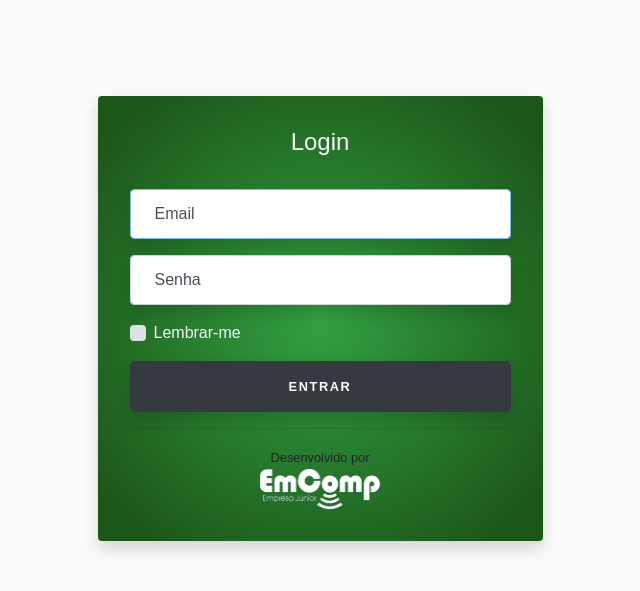
After one commit to thiagomotax/cardapio_if, a PHP site: page /View/viewLogin.php in a window 1280 px wide. The commit adds this page. Shown: the top 591 px of the page, without its empty margins (320-960 px from the left). Run offline with PHP 8.4, Linux system fonts and the light colour scheme.

Commit message:
Tela de login da dashboard

```diff
--- a/dashboard/Assets/css/custom.css
+++ b/dashboard/Assets/css/custom.css
@@ -199,3 +199,78 @@ ul ul a {
         transform: rotate(-45deg) translate(1px, -1px);
     }
 }
+
+.card-login {
+  border: 0;
+  background: radial-gradient(ellipse at center, rgba(50, 160, 65, 1) 1.3%, rgba(28, 86, 25, 1) 90%);
+}
+
+.card-login .card-title {
+  margin-bottom: 2rem;
+  font-weight: 300;
+  font-size: 1.5rem;
+}
+
+.card-login .card-body {
+  padding: 2rem;
+}
+
+.form-login {
+  width: 100%;
+}
+
+.form-login .btn {
+  font-size: 80%;
+  border: 0;
+  letter-spacing: .1rem;
+  font-weight: bold;
+  padding: 1rem;
+  transition: all 0.2s;
+}
+
+.form-label-group {
+  position: relative;
+  margin-bottom: 1rem;
+}
+
+.form-label-group input {
+  height: auto;
+}
+
+.form-label-group>input,
+.form-label-group>label {
+  padding: .75rem 1.5rem;
+}
+
+.form-label-group>label {
+  position: absolute;
+  top: 0;
+  left: 0;
+  display: block;
+  width: 100%;
+  margin-bottom: 0;
+  line-height: 1.5;
+  color: #495057;
+  border: 1px solid transparent;
+  transition: all .1s ease-in-out;
+}
+
+.form-label-group input::placeholder {
+  color: transparent;
+}
+
+.form-label-group input:not(:placeholder-shown) {
+  padding-top: calc(.75rem + .75rem * (2 / 3));
+  padding-bottom: calc(.75rem / 3);
+}
+
+.form-label-group input:not(:placeholder-shown)~label {
+  padding-top: calc(.75rem / 3);
+  padding-bottom: calc(.75rem / 3);
+  font-size: 12px;
+  color: #777;
+}
+
+.custom-checkbox .custom-control-input:checked~.custom-control-label::before {
+  background-color: black;
+}
--- /dev/null
+++ b/dashboard/View/viewLogin.php
@@ -0,0 +1,66 @@
+<!DOCTYPE html>
+<html>
+<head>
+	<meta charset="utf-8">
+    <meta name="viewport" content="width=device-width, initial-scale=1.0">
+    <meta http-equiv="X-UA-Compatible" content="IE=edge">
+
+    <title>Cardápio IF Sudeste MG - Campus Rio Pomba</title>
+
+    <!-- FullCalendar CSS CDN -->
+    <link href='../Assets/css/core/main.min.css' rel='stylesheet' />
+    <link href='../Assets/css/daygrid/main.min.css' rel='stylesheet' />
+
+    <!-- Bootstrap CSS CDN -->
+    <link rel="stylesheet" href="https://stackpath.bootstrapcdn.com/bootstrap/4.1.0/css/bootstrap.min.css">
+
+    <!-- CSS Customizado -->
+    <link rel="stylesheet" href="../Assets/css/custom.css">
+</head>
+<body>
+	<div class="container mt-5">
+		<div class="row">
+			<div class="col-sm-9 col-md-7 col-lg-5 mx-auto">
+				<div class="card card-login my-5 shadow">
+					<div class="card-body">
+						<h5 class="card-title text-light text-center">Login</h5>
+						<form class="form-login">
+							<div class="form-label-group">
+								<input type="email" id="email" class="form-control shadow" placeholder="Email" required autofocus>
+								<label for="email">Email</label>
+							</div>
+
+							<div class="form-label-group">
+								<input type="password" id="senha" class="form-control shadow" placeholder="Senha" required>
+								<label for="senha">Senha</label>
+							</div>
+
+							<div class="custom-control custom-checkbox mb-3">
+								<input type="checkbox" class="custom-control-input" id="customCheck1">
+								<label class="custom-control-label text-light" for="customCheck1">Lembrar-me</label>
+							</div>
+							<button class="btn btn-lg btn-dark btn-block text-uppercase shadow" type="submit">Entrar</button>
+						</form>
+						<hr class="hr">
+						<div class="row d-flex justify-content-center">
+							<div class="col-12 text-center">
+								<small>Desenvolvido por</small>
+							</div>
+							<div class="col-12 text-center">
+								<img src="../Assets/emcomp_w.png" alt="" width="120" height="40">
+							</div>
+						</div>
+					</div>
+				</div>
+			</div>
+		</div>
+	</div>
+
+	 <!-- JQuery Ajax JS -->
+    <script src="https://ajax.googleapis.com/ajax/libs/jquery/3.4.1/jquery.min.js"></script>
+    <!-- Popper.JS -->
+    <script src="https://cdnjs.cloudflare.com/ajax/libs/popper.js/1.14.0/umd/popper.min.js"></script>
+    <!-- Bootstrap JS -->
+    <script src="https://stackpath.bootstrapcdn.com/bootstrap/4.1.0/js/bootstrap.min.js"></script>
+</body>
+</html>
```
Also changed, not shown: dashboard/Assets/emcomp_w.png (added).
